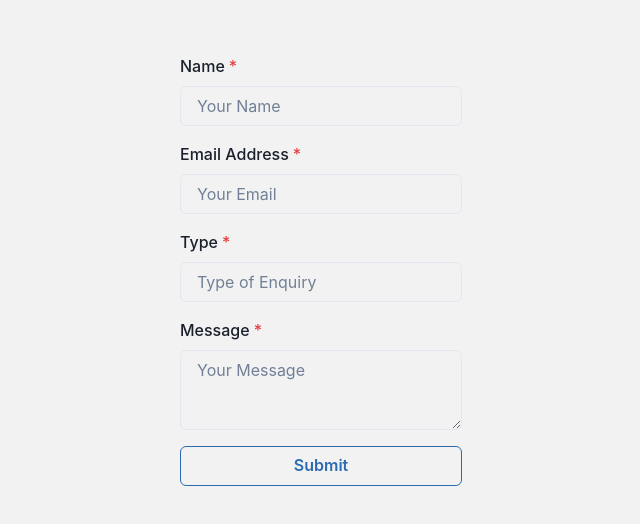
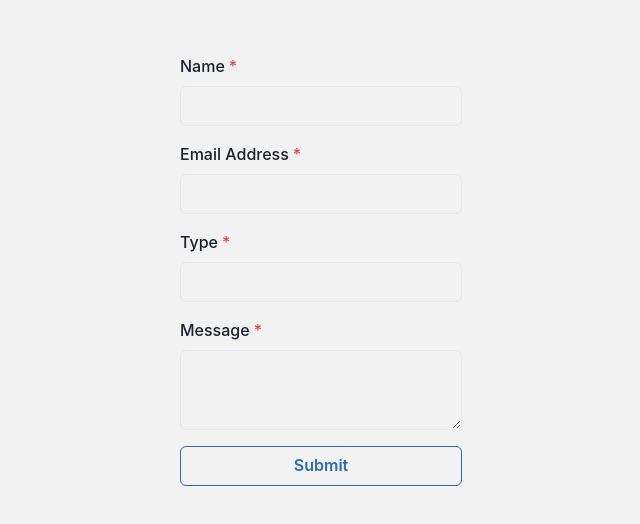
Before and after one commit to Jeenyhus/portfolio, a React (Create React App) app: page /contactme-section in a window 1280 px wide. Shown: the part 130-654 px from the top of the page, without its empty margins (319-959 px from the left). Built offline with nearby package versions, Linux system fonts and the light colour scheme; a web font is replaced by a local one.

Commit message:
a functioning contact form

```diff
--- a/public/index.html
+++ b/public/index.html
@@ -24,7 +24,7 @@
       work correctly both with client-side routing and a non-root public URL.
       Learn how to configure a non-root public URL by running `npm run build`.
     -->
-    <title>Dabwitso Mweemba |Portfolio</title>
+    <title>Dabwitso|Portfolio</title>
   </head>
   <body>
     <noscript>You need to enable JavaScript to run this app.</noscript>
--- a/src/ContactMeSection.js
+++ b/src/ContactMeSection.js
@@ -1,4 +1,5 @@
-import React from "react";
+import React, { useState, useEffect } from "react";
+import { useNavigate } from 'react-router-dom';
 import {
   Box,
   VStack,
@@ -7,64 +8,29 @@ import {
   Input,
   Textarea,
   Button,
-  useToast,
-  FormErrorMessage,
+  Alert,
+  AlertIcon,
 } from "@chakra-ui/react";
-import { useFormik } from "formik";
-import * as Yup from "yup";
+import { useForm } from "@formspree/react";
+
+// Constants
+const FORM_ID = "moqogdkj";
+const REDIRECT_DELAY = 4000;
 
 const ContactMeSection = () => {
-  const toast = useToast();
+  const history = useNavigate();
+  const [state, handleSubmit] = useForm(FORM_ID);
+  const [error, setError] = useState(null);
 
-  const formik = useFormik({
-    initialValues: {
-      firstName: "",
-      email: "",
-      type: "",
-      comment: "",
-    },
-    validationSchema: Yup.object({
-      firstName: Yup.string().required("Name is required"),
-      email: Yup.string().email("Invalid email address").required("Email is required"),
-      type: Yup.string().required("Type is required"),
-      comment: Yup.string().required("Message is required"),
-    }),
-    onSubmit: async (values) => {
-      try {
-        const response = await fetch("/api/send-email", {
-          method: "POST",
-          headers: {
-            "Content-Type": "application/json",
-          },
-          body: JSON.stringify(values),
-        });
-
-        const data = await response.json();
-
-        if (data.type === "success") {
-          toast({
-            title: "Success",
-            description: "Your message has been sent successfully.",
-            status: "success",
-            duration: 5000,
-            isClosable: true,
-          });
-          formik.resetForm();
-        } else {
-          throw new Error("An error occurred. Please try again.");
-        }
-      } catch (error) {
-        console.error(error);
-        toast({
-          title: "Error",
-          description: error.message || "An error occurred. Please try again.",
-          status: "error",
-          duration: 5000,
-          isClosable: true,
-        });
-      }
-    },
-  });
+  useEffect(() => {
+    if (state.succeeded) {
+      setTimeout(() => {
+        history.push("/");
+      }, REDIRECT_DELAY);
+    } else if (state.errors && state.errors.length > 0) {
+      setError("There was an error submitting the form. Please try again.");
+    }
+  }, [state.succeeded, state.errors, history]);
 
   return (
     <Box
@@ -77,47 +43,45 @@ const ContactMeSection = () => {
       justifyContent="center"
     >
       <VStack spacing="8" align="center">
-        <form onSubmit={formik.handleSubmit} style={{ width: "100%" }}>
+        {error && (
+          <Alert status="error" mt={2}>
+            <AlertIcon />
+            {error}
+          </Alert>
+        )}
+
+        {state.succeeded && (
+          <Alert status="success" mt={2}>
+            <AlertIcon />
+            Your message has been sent!
+          </Alert>
+        )}
+        <form onSubmit={handleSubmit}>
           <VStack spacing="4" align="start" maxW="400px" width="100%">
-            <FormControl
-              isRequired
-              isInvalid={formik.touched.firstName && formik.errors.firstName}
+            <FormControl isRequired width="100%" isInvalid={state.errors?.fullName}>
+              <FormLabel htmlFor="fullName">Name</FormLabel>
+              <Input id="fullName" type="text" name="fullName" />
+            </FormControl>
+            <FormControl isRequired width="100%" isInvalid={state.errors?.email}>
+              <FormLabel htmlFor="email">Email Address</FormLabel>
+              <Input id="email" type="email" name="email" />
+            </FormControl>
+            <FormControl isRequired width="100%" isInvalid={state.errors?.type}>
+              <FormLabel htmlFor="type">Type</FormLabel>
+              <Input id="type" type="text" name="type" />
+            </FormControl>
+            <FormControl isRequired width="100%" isInvalid={state.errors?.message}>
+              <FormLabel htmlFor="message">Message</FormLabel>
+              <Textarea id="message" name="message" />
+            </FormControl>
+            <Button
+              colorScheme="blue"
+              variant="outline"
+              _hover={{ bg: "blue.500", color: "white" }}
+              type="submit"
+              isLoading={state.submitting}
               width="100%"
             >
-              <FormLabel>Name</FormLabel>
-              <Input {...formik.getFieldProps("firstName")} type="text" placeholder="Your Name" />
-              <FormErrorMessage>{formik.errors.firstName}</FormErrorMessage>
-            </FormControl>
-            <FormControl
-              isRequired
-              isInvalid={formik.touched.email && formik.errors.email}
-              width="100%"
-            >
-              <FormLabel>Email Address</FormLabel>
-              <Input {...formik.getFieldProps("email")} type="email" placeholder="Your Email" />
-              <FormErrorMessage>{formik.errors.email}</FormErrorMessage>
-            </FormControl>
-            <FormControl
-              isRequired
-              isInvalid={formik.touched.type && formik.errors.type}
-              width="100%"
-            >
-              <FormLabel>Type</FormLabel>
-              <Input {...formik.getFieldProps("type")} type="text" placeholder="Type of Enquiry" />
-              <FormErrorMessage>{formik.errors.type}</FormErrorMessage>
-            </FormControl>
-            <FormControl
-              isRequired
-              isInvalid={formik.touched.comment && formik.errors.comment}
-              width="100%"
-            >
-              <FormLabel>Message</FormLabel>
-              <Textarea {...formik.getFieldProps("comment")} placeholder="Your Message" />
-              <FormErrorMessage>{formik.errors.comment}</FormErrorMessage>
-            </FormControl>
-            <Button colorScheme="blue"
-              variant="outline"
-              _hover={{ bg: "blue.500", color: "white" }} type="submit" isLoading={formik.isSubmitting} width="100%">
               Submit
             </Button>
           </VStack>
```
Also changed, not shown: package.json (+8 -0 lines), server.js (deleted, +0 -45 lines), 1 other file (tests, documents, lock files or other folders).
